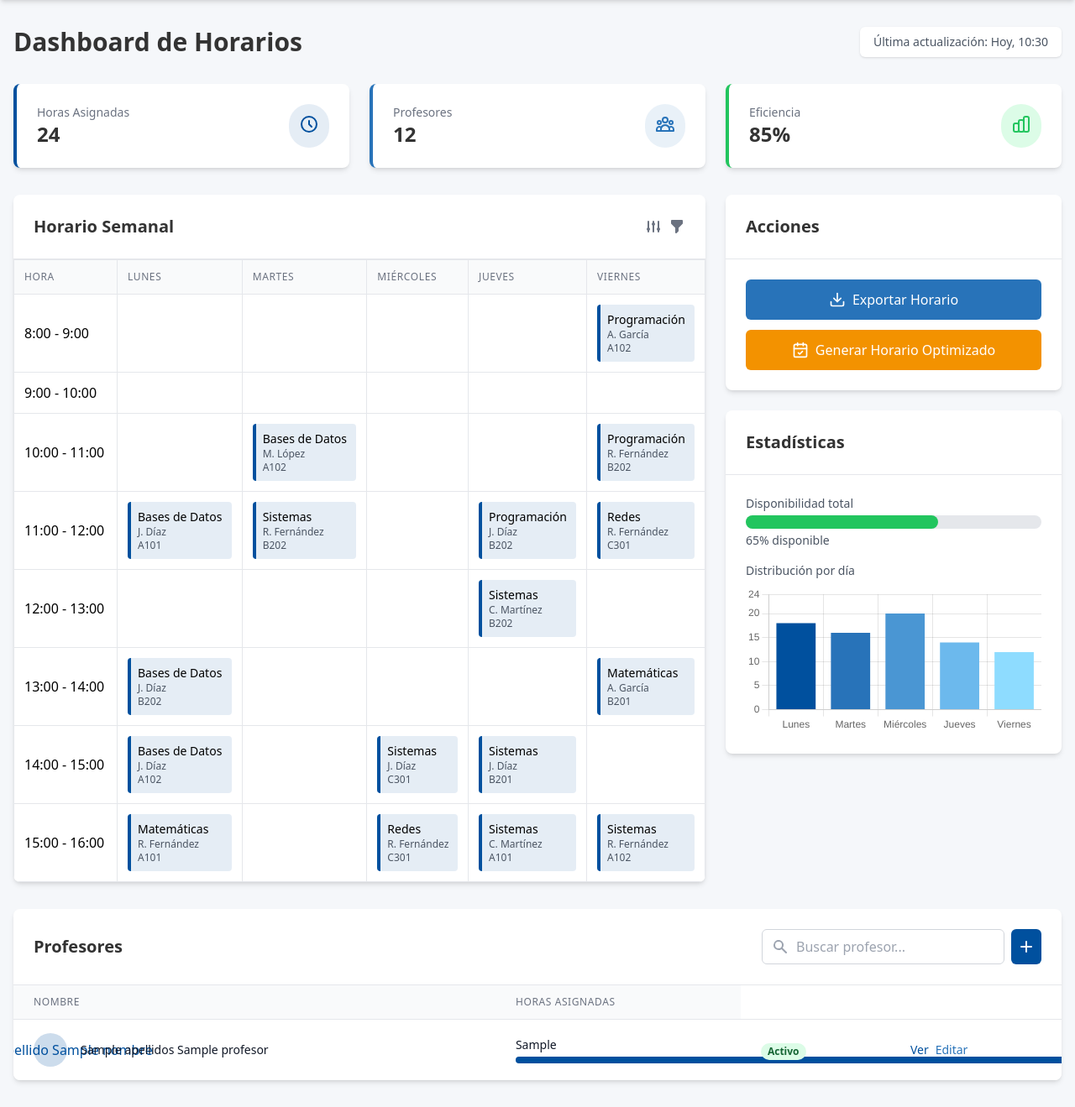
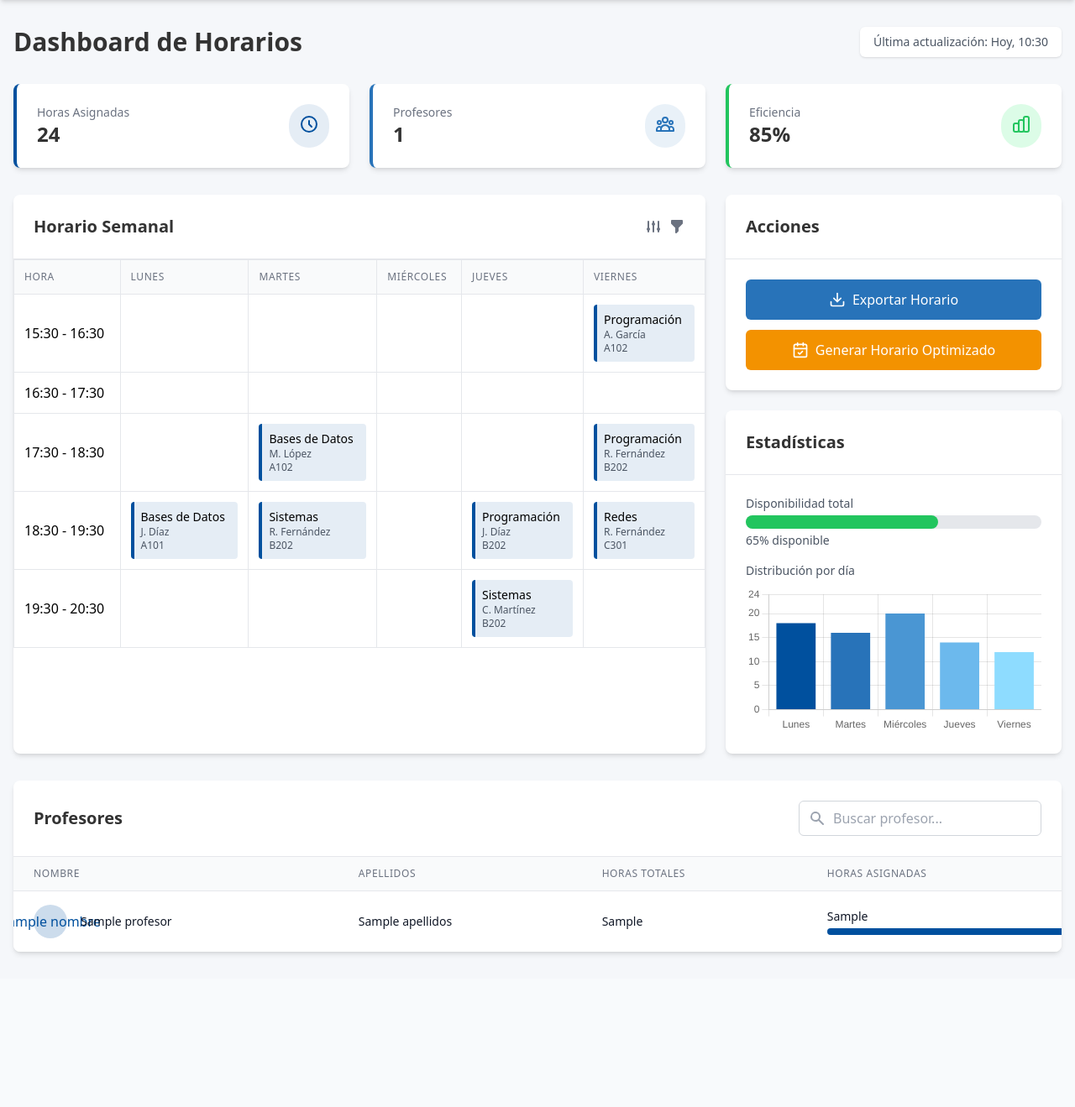
Before and after one commit to PabSdev/Proyecto_Horario, a Flask app: template templates/dashboard.html in a window 1280 px wide. Shown: the part 56-1375 px from the top of the page at 84% size. After the commit the page ends 1194 px from the top, so only its background shows below. Run offline with Flask 3, Linux system fonts and the light colour scheme; the template is opened without the code that fills it: most values are stand-ins (such as "Sample title", 1, 10 or a date in 2020); some libraries are stand-ins or nearby versions.

Commit message:
Dashboard solo falta una cosa

```diff
--- a/app.py
+++ b/app.py
@@ -22,8 +22,35 @@ def form():
 @app.route('/Dashboard')
 def dashboard():
     profesores = db.get_data()  # Obtiene los datos de la BD
-    return render_template('dashboard.html', profesores=profesores)
+    total_profesores = db.get_profesores()
 
+    # Contar los días asignados para cada profesor
+    dias_profesores = contar_dias_profesor(profesores)
+
+    return render_template('Dashboard.html', profesores=profesores, total_profesores=total_profesores,
+                           dias_profesores=dias_profesores)
+
+
+@app.route('/busqueda_profesores', methods=['GET'])
+def busqueda_profesores():
+    query = request.args.get('query', '').strip()
+
+    # Filtrar los profesores basados en el nombre o apellido
+    profesores = db.get_data()
+    resultados = []
+
+    for profesor in profesores:
+        if query.lower() in profesor['Nombre'].lower() or query.lower() in profesor['Apellidos'].lower():
+            # Aquí se obtiene el total de días asignados, como ya se discutió
+            total_dias = contar_dias_profesor(
+                profesor['Horario'])  # Asegúrate de que esta función existe y calcule correctamente
+            resultados.append({
+                'Nombre': profesor['Nombre'],
+                'Apellidos': profesor['Apellidos'],
+                'horas_asignadas': total_dias
+            })
+
+    return jsonify({'resultados': resultados})
 
 
 # Ruta para manejar el formulario
@@ -52,6 +79,23 @@ def submit_form():
         return jsonify({'error': f'Error al guardar en la base de datos: {str(e)}'}), 500
 
 
+def contar_dias_profesor(profesores):
+    """
+    Toma una lista de diccionarios con la clave 'Horario' (en formato JSON)
+    y devuelve un diccionario con el nombre del profesor y la cantidad de días asignados.
+    """
+    resultado = {}
+
+    for profesor in profesores:
+        nombre_completo = f"{profesor['Nombre']} {profesor['Apellidos']}"
+        horario = json.loads(profesor['Horario'])  # Convertir el string JSON a diccionario
+        dias_asignados = len(horario)  # Contar las claves (días) en el JSON
+
+        resultado[nombre_completo] = dias_asignados
+
+    return resultado
+
+
 # Ejecución de la aplicación
 if __name__ == '__main__':
     app.run(debug=True)
--- a/static/js/dashboard.js
+++ b/static/js/dashboard.js
@@ -1,32 +1,29 @@
 // Datos de ejemplo para el gráfico
 document.addEventListener('DOMContentLoaded', function () {
     // Generar filas de horario
-  const tbody = document.getElementById('horario-tbody');
+    const tbody = document.getElementById('horario-tbody')
     const horas = [
-    '8:00 - 9:00',
-    '9:00 - 10:00',
-    '10:00 - 11:00',
-    '11:00 - 12:00',
-    '12:00 - 13:00',
-    '13:00 - 14:00',
-    '14:00 - 15:00',
-    '15:00 - 16:00',
-  ];
+        '15:30 - 16:30',
+        '16:30 - 17:30',
+        '17:30 - 18:30',
+        '18:30 - 19:30',
+        '19:30 - 20:30',
+    ]
 
     horas.forEach((hora) => {
-    const tr = document.createElement('tr');
-    tr.className = 'hover:bg-gray-50';
+        const tr = document.createElement('tr')
+        tr.className = 'hover:bg-gray-50'
 
         // Celda de hora
-    const tdHora = document.createElement('td');
-    tdHora.className = 'p-3 border border-gray-200 font-medium';
-    tdHora.textContent = hora;
-    tr.appendChild(tdHora);
+        const tdHora = document.createElement('td')
+        tdHora.className = 'p-3 border border-gray-200 font-medium'
+        tdHora.textContent = hora
+        tr.appendChild(tdHora)
 
         // Celdas para cada día
         for (let i = 0; i < 5; i++) {
-      const td = document.createElement('td');
-      td.className = 'p-3 border border-gray-200';
+            const td = document.createElement('td')
+            td.className = 'p-3 border border-gray-200'
 
             // Agregar contenido aleatorio para demostración
             if (Math.random() > 0.6) {
@@ -36,48 +33,49 @@ document.addEventListener('DOMContentLoaded', function () {
                     'Bases de Datos',
                     'Sistemas',
                     'Redes',
-        ][Math.floor(Math.random() * 5)];
+                ][Math.floor(Math.random() * 5)]
                 const profesor = [
                     'J. Díaz',
                     'M. López',
                     'A. García',
                     'C. Martínez',
                     'R. Fernández',
-        ][Math.floor(Math.random() * 5)];
+                ][Math.floor(Math.random() * 5)]
                 const aula = ['A101', 'A102', 'B201', 'B202', 'C301'][
                     Math.floor(Math.random() * 5)
-        ];
+                    ]
 
-        const div = document.createElement('div');
-        div.className = 'bg-primary/10 p-2 rounded border-l-4 border-primary';
+                const div = document.createElement('div')
+                div.className =
+                    'bg-primary/10 p-2 rounded border-l-4 border-primary'
 
-        const pAsignatura = document.createElement('p');
-        pAsignatura.className = 'font-medium text-sm';
-        pAsignatura.textContent = asignatura;
+                const pAsignatura = document.createElement('p')
+                pAsignatura.className = 'font-medium text-sm'
+                pAsignatura.textContent = asignatura
 
-        const pProfesor = document.createElement('p');
-        pProfesor.className = 'text-xs text-gray-600';
-        pProfesor.textContent = profesor;
+                const pProfesor = document.createElement('p')
+                pProfesor.className = 'text-xs text-gray-600'
+                pProfesor.textContent = profesor
 
-        const pAula = document.createElement('p');
-        pAula.className = 'text-xs text-gray-600';
-        pAula.textContent = aula;
+                const pAula = document.createElement('p')
+                pAula.className = 'text-xs text-gray-600'
+                pAula.textContent = aula
 
-        div.appendChild(pAsignatura);
-        div.appendChild(pProfesor);
-        div.appendChild(pAula);
+                div.appendChild(pAsignatura)
+                div.appendChild(pProfesor)
+                div.appendChild(pAula)
 
-        td.appendChild(div);
+                td.appendChild(div)
             }
 
-      tr.appendChild(td);
+            tr.appendChild(td)
         }
 
-    tbody.appendChild(tr);
-  });
+        tbody.appendChild(tr)
+    })
 
     // Gráfico de distribución
-  const ctx = document.getElementById('chart-distribucion').getContext('2d');
+    const ctx = document.getElementById('chart-distribucion').getContext('2d')
     new Chart(ctx, {
         type: 'bar',
         data: {
@@ -111,5 +109,5 @@ document.addEventListener('DOMContentLoaded', function () {
                 },
             },
         },
-  });
-});
+    })
+})
--- a/templates/dashboard.html
+++ b/templates/dashboard.html
@@ -15,8 +15,7 @@
     <div class="container mx-auto px-4 py-3 flex justify-between items-center">
         <div class="flex items-center space-x-2">
             <svg xmlns="http://www.w3.org/2000/svg" class="h-8 w-8" viewBox="0 0 24 24" fill="none"
-                 stroke="currentColor"
-                 stroke-width="2">
+                 stroke="currentColor" stroke-width="2">
                 <rect x="3" y="4" width="18" height="18" rx="2" ry="2"></rect>
                 <line x1="16" y1="2" x2="16" y2="6"></line>
                 <line x1="8" y1="2" x2="8" y2="6"></line>
@@ -44,8 +43,8 @@
                     <p class="text-2xl font-bold text-dark">24</p>
                 </div>
                 <div class="bg-primary/10 p-3 rounded-full">
-                    <svg xmlns="http://www.w3.org/2000/svg" class="h-6 w-6 text-primary" fill="none" viewBox="0 0 24 24"
-                         stroke="currentColor">
+                    <svg xmlns="http://www.w3.org/2000/svg" class="h-6 w-6 text-primary" fill="none"
+                         viewBox="0 0 24 24" stroke="currentColor">
                         <path stroke-linecap="round" stroke-linejoin="round" stroke-width="2"
                               d="M12 8v4l3 3m6-3a9 9 0 11-18 0 9 9 0 0118 0z"/>
                     </svg>
@@ -57,12 +56,11 @@
             <div class="flex justify-between">
                 <div>
                     <p class="text-sm text-gray-500">Profesores</p>
-                    <p class="text-2xl font-bold text-dark">12</p>
+                    <p class="text-2xl font-bold text-dark">{{ total_profesores }}</p>
                 </div>
                 <div class="bg-secondary/10 p-3 rounded-full">
                     <svg xmlns="http://www.w3.org/2000/svg" class="h-6 w-6 text-secondary" fill="none"
-                         viewBox="0 0 24 24"
-                         stroke="currentColor">
+                         viewBox="0 0 24 24" stroke="currentColor">
                         <path stroke-linecap="round" stroke-linejoin="round" stroke-width="2"
                               d="M17 20h5v-2a3 3 0 00-5.356-1.857M17 20H7m10 0v-2c0-.656-.126-1.283-.356-1.857M7 20H2v-2a3 3 0 015.356-1.857M7 20v-2c0-.656.126-1.283.356-1.857m0 0a5.002 5.002 0 019.288 0M15 7a3 3 0 11-6 0 3 3 0 016 0zm6 3a2 2 0 11-4 0 2 2 0 014 0zM7 10a2 2 0 11-4 0 2 2 0 014 0z"/>
                     </svg>
@@ -78,8 +76,7 @@
                 </div>
                 <div class="bg-green-100 p-3 rounded-full">
                     <svg xmlns="http://www.w3.org/2000/svg" class="h-6 w-6 text-green-500" fill="none"
-                         viewBox="0 0 24 24"
-                         stroke="currentColor">
+                         viewBox="0 0 24 24" stroke="currentColor">
                         <path stroke-linecap="round" stroke-linejoin="round" stroke-width="2"
                               d="M9 19v-6a2 2 0 00-2-2H5a2 2 0 00-2 2v6a2 2 0 002 2h2a2 2 0 002-2zm0 0V9a2 2 0 012-2h2a2 2 0 012 2v10m-6 0a2 2 0 002 2h2a2 2 0 002-2m0 0V5a2 2 0 012-2h2a2 2 0 012 2v14a2 2 0 01-2 2h-2a2 2 0 01-2-2z"/>
                     </svg>
@@ -161,8 +158,9 @@
                     <div class="flex flex-col space-y-3">
                         <button id="btn-exportar"
                                 class="flex items-center justify-center bg-secondary hover:bg-secondary/90 text-white font-medium py-3 px-4 rounded-md transition duration-200">
-                            <svg xmlns="http://www.w3.org/2000/svg" class="h-5 w-5 mr-2" viewBox="0 0 24 24" fill="none"
-                                 stroke="currentColor" stroke-width="2" stroke-linecap="round" stroke-linejoin="round">
+                            <svg xmlns="http://www.w3.org/2000/svg" class="h-5 w-5 mr-2" viewBox="0 0 24 24"
+                                 fill="none" stroke="currentColor" stroke-width="2" stroke-linecap="round"
+                                 stroke-linejoin="round">
                                 <path d="M21 15v4a2 2 0 0 1-2 2H5a2 2 0 0 1-2-2v-4"></path>
                                 <polyline points="7 10 12 15 17 10"></polyline>
                                 <line x1="12" y1="15" x2="12" y2="3"></line>
@@ -171,8 +169,9 @@
                         </button>
                         <button id="btn-optimizar"
                                 class="flex items-center justify-center bg-accent hover:bg-[#e08700] text-white font-medium py-3 px-4 rounded-md transition duration-200">
-                            <svg xmlns="http://www.w3.org/2000/svg" class="h-5 w-5 mr-2" viewBox="0 0 24 24" fill="none"
-                                 stroke="currentColor" stroke-width="2" stroke-linecap="round" stroke-linejoin="round">
+                            <svg xmlns="http://www.w3.org/2000/svg" class="h-5 w-5 mr-2" viewBox="0 0 24 24"
+                                 fill="none" stroke="currentColor" stroke-width="2" stroke-linecap="round"
+                                 stroke-linejoin="round">
                                 <rect x="3" y="4" width="18" height="18" rx="2" ry="2"></rect>
                                 <line x1="16" y1="2" x2="16" y2="6"></line>
                                 <line x1="8" y1="2" x2="8" y2="6"></line>
@@ -194,8 +193,8 @@
                     <div>
                         <p class="text-sm text-gray-600 mb-1">Disponibilidad total</p>
                         <div class="w-full bg-gray-200 rounded-full h-4">
-                            <div id="disponibilidad-barra" class="bg-green-500 h-4 rounded-full"
-                                 style="width: 65%"></div>
+                            <div id="disponibilidad-barra" class="bg-green-500 h-4 rounded-full" style="width: 65%">
+                            </div>
                         </div>
                         <p class="text-sm text-gray-600 mt-1">
                             <span id="disponibilidad-porcentaje">65</span>% disponible
@@ -216,26 +215,16 @@
         <div class="p-6 border-b border-gray-200">
             <div class="flex justify-between items-center">
                 <h2 class="text-xl font-semibold text-dark">Profesores</h2>
-                <div class="flex space-x-2">
                 <div class="relative">
-                        <input type="text" placeholder="Buscar profesor..."
+                    <input type="text" id="busqueda" placeholder="Buscar profesor..."
                            class="pl-10 pr-4 py-2 border border-gray-300 rounded-md focus:outline-none focus:ring-2 focus:ring-primary/25 focus:border-primary"/>
                     <svg xmlns="http://www.w3.org/2000/svg"
                          class="h-5 w-5 text-gray-400 absolute left-3 top-1/2 transform -translate-y-1/2"
-                             viewBox="0 0 20 20"
-                             fill="currentColor">
+                         viewBox="0 0 20 20" fill="currentColor">
                         <path fill-rule="evenodd"
                               d="M8 4a4 4 0 100 8 4 4 0 000-8zM2 8a6 6 0 1110.89 3.476l4.817 4.817a1 1 0 01-1.414 1.414l-4.816-4.816A6 6 0 012 8z"
                               clip-rule="evenodd"/>
                     </svg>
-                    </div>
-                    <button class="bg-primary text-white p-2 rounded-md hover:bg-primary/90 transition-colors">
-                        <svg xmlns="http://www.w3.org/2000/svg" class="h-5 w-5" viewBox="0 0 20 20" fill="currentColor">
-                            <path fill-rule="evenodd"
-                                  d="M10 3a1 1 0 011 1v5h5a1 1 0 110 2h-5v5a1 1 0 11-2 0v-5H4a1 1 0 110-2h5V4a1 1 0 011-1z"
-                                  clip-rule="evenodd"/>
-                        </svg>
-                    </button>
                 </div>
             </div>
         </div>
@@ -246,6 +235,14 @@
                     <th scope="col"
                         class="px-6 py-3 text-left text-xs font-medium text-gray-500 uppercase tracking-wider">
                         Nombre
+                    </th>
+                    <th scope="col"
+                        class="px-6 py-3 text-left text-xs font-medium text-gray-500 uppercase tracking-wider">
+                        Apellidos
+                    </th>
+                    <th scope="col"
+                        class="px-6 py-3 text-left text-xs font-medium text-gray-500 uppercase tracking-wider">
+                        Horas Totales
                     </th>
                     <th scope="col"
                         class="px-6 py-3 text-left text-xs font-medium text-gray-500 uppercase tracking-wider">
@@ -260,16 +257,21 @@
                             <div class="flex items-center">
                                 <div class="flex-shrink-0 h-10 w-10 bg-primary/20 rounded-full flex items-center justify-center">
                                 <span class="text-primary font-medium">
-                                {{ profesor.apellidos[0] if profesor.apellidos else '' }}
-                                {{ profesor.nombre[0] if profesor.nombre else '' }}
+                                    {{ profesor.Nombre[0] if profesor.Nombre else '' }}
                                 </span>
                                 </div>
                                 <div class="ml-4">
                                     <div class="text-sm font-medium text-gray-900">
-                                        {{ profesor.apellidos }} {{ profesor.nombre }}
+                                        {{ profesor.Nombre }}
                                     </div>
                                 </div>
                             </div>
+                        </td>
+                        <td class="px-6 py-4 whitespace-nowrap">
+                            <div class="text-sm text-gray-900">{{ profesor.Apellidos }}</div>
+                        </td>
+                        <td class="px-6 py-4 whitespace-nowrap">
+                            <div class="text-sm text-gray-900"> {{ dias_profesores[profesor.Nombre + ' ' + profesor.Apellidos] }}</div>
                         </td>
                         <td class="px-6 py-4 whitespace-nowrap">
                             <div class="text-sm text-gray-900">{{ profesor.horas_asignadas }}</div>
@@ -278,26 +280,10 @@
                                      style="width: {{ (profesor.horas_asignadas / 24) * 100 if profesor.horas_asignadas else 0 }}%"></div>
                             </div>
                         </td>
-                        <td class="px-6 py-4 whitespace-nowrap">
-                    <span class="px-2 inline-flex text-xs leading-5 font-semibold rounded-full bg-green-100 text-green-800">
-                      Activo
-                    </span>
-                        </td>
-                        <td class="px-6 py-4 whitespace-nowrap text-sm font-medium">
-                            <div class="flex space-x-2">
-                                <button class="text-primary hover:text-primary/80">
-                                    Ver
-                                </button>
-                                <button class="text-secondary hover:text-secondary/80">
-                                    Editar
-                                </button>
-                            </div>
-                        </td>
                     </tr>
                 {% endfor %}
                 </tbody>
             </table>
-        </div>
         </div>
     </div>
     <script src="{{ url_for('static', filename='js/dashboard.js') }}"></script>
```
Also changed, not shown: database.py (+44 -12 lines). Lines whose indentation alone changed are shown as unchanged.
